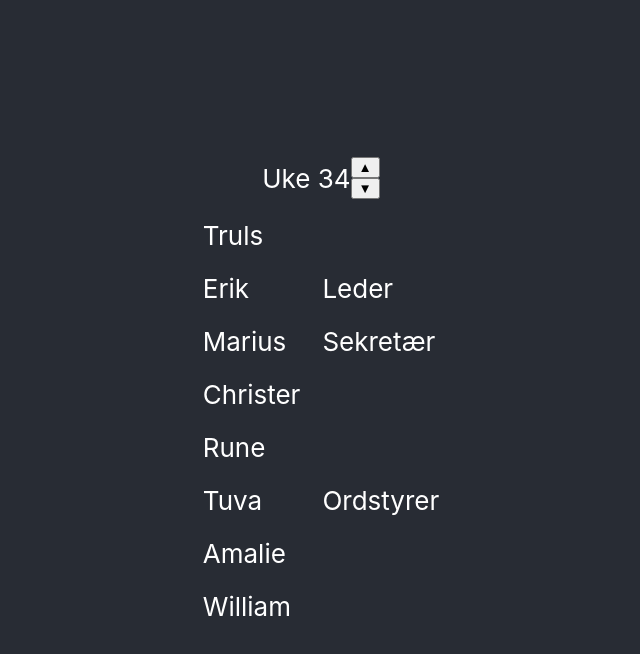
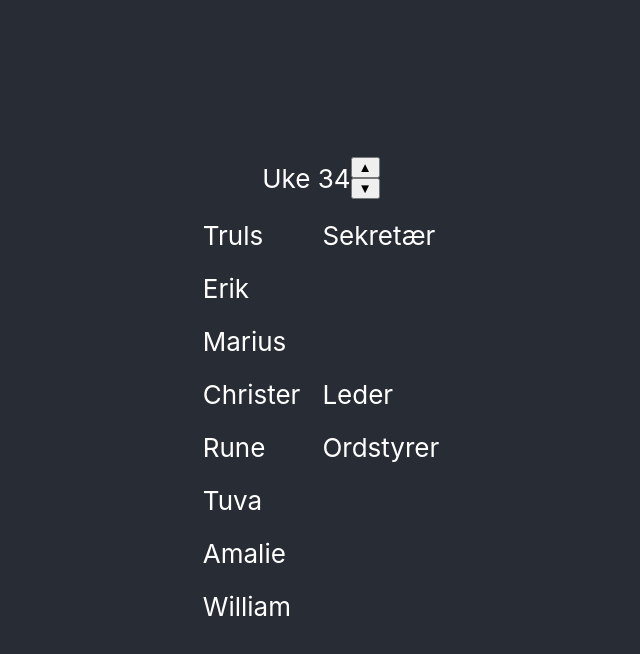
Before and after one commit to TrulsStenrud/React-app, a React (Create React App) app: page / in a window 1280 px wide. Shown: the top 654 px of the page, without its empty margins (319-959 px from the left). Built offline with nearby package versions, Linux system fonts and the light colour scheme.

Commit message:
Fix so that you dont get same role before everyone else have had the same role. Except for around new year

```diff
--- a/src/RoleList/RoleList.tsx
+++ b/src/RoleList/RoleList.tsx
@@ -14,36 +14,49 @@ const people = [
     'Amalie',
     'William',
 ]
-const roles = [
-    'Leder',
-    'Sekretær',
-    'Ordstyrer',
-    '',
-    '',
-    '',
-    '',
-    '',
-]
 
-function shuffle(array: String[], seed: number) {
-    var currentIndex = array.length, temporaryValue, randomIndex;
+const roles = ['Leder', 'Ordstyrer', 'Sekretær']
 
+function getAssignedRoles() {
+    const seed = "AwesomeSeed"
     const rand = seedrandom(seed.toString())
 
-    // While there remain elements to shuffle...
-    while (0 !== currentIndex) {
+    const assignedRoles: string[][] = []
+    const rest: string[][] = []
 
-        // Pick a remaining element...
-        randomIndex = Math.floor(rand.quick() * currentIndex);
-        currentIndex -= 1;
+    roles.forEach(() => {
+        rest.push(Object.assign([], people))
+    })
 
-        // And swap it with the current element.
-        temporaryValue = array[currentIndex];
-        array[currentIndex] = array[randomIndex];
-        array[randomIndex] = temporaryValue;
+    while (assignedRoles.length !== people.length) {
+        const taken: string[] = []
+        const current_roles: string[] = []
+
+        roles.forEach((role, index) => {
+            const t_rest = rest[index].filter(x => !taken.includes(x))
+            const selected = t_rest[Math.floor(rand.quick() * t_rest.length)]
+            current_roles.push(selected)
+            taken.push(selected)
+            rest[index] = rest[index].filter(x => x !== selected)
+        })
+
+        assignedRoles.push(current_roles)
     }
 
-    return array;
+    return assignedRoles
+}
+
+function getRole(person: string, assignedRoles: string[][], weekNr: number) {
+    const nr = weekNr % people.length
+    const curr_roles = assignedRoles[nr]
+
+    for (var i = 0; i < curr_roles.length; i++) {
+        if (curr_roles[i] === person) {
+            return roles[i]
+        }
+    }
+
+    return ''
 }
 
 function addDays(date: Date, days: number) {
@@ -54,14 +67,15 @@ function addDays(date: Date, days: number) {
 
 const RoleList = () => {
 
+    const assignedRoles = getAssignedRoles()
     const [currDate, setDate] = useState(new Date())
 
-    const newOrder = shuffle(Object.assign([], roles), getWeek(currDate) + 1)
+    const weekNr = getWeek(currDate)
 
     return (
         <>
             <HBox>
-                Uke {getWeek(currDate)}
+                Uke {weekNr}
                 <VBox>
                     <button onClick={() => setDate(addDays(currDate, 7))}>
                         ▲
@@ -74,12 +88,12 @@ const RoleList = () => {
             < table cellSpacing='20px' style={{ textAlign: 'left' }} >
                 <tbody>
                     {people.map((person, index) => (
-                        <tr>
+                        <tr key={person}>
                             <td>
                                 {person}
                             </td>
                             <td>
-                                {newOrder[index]}
+                                {getRole(person, assignedRoles, weekNr)}
                             </td>
                         </tr>
                     ))}
```
